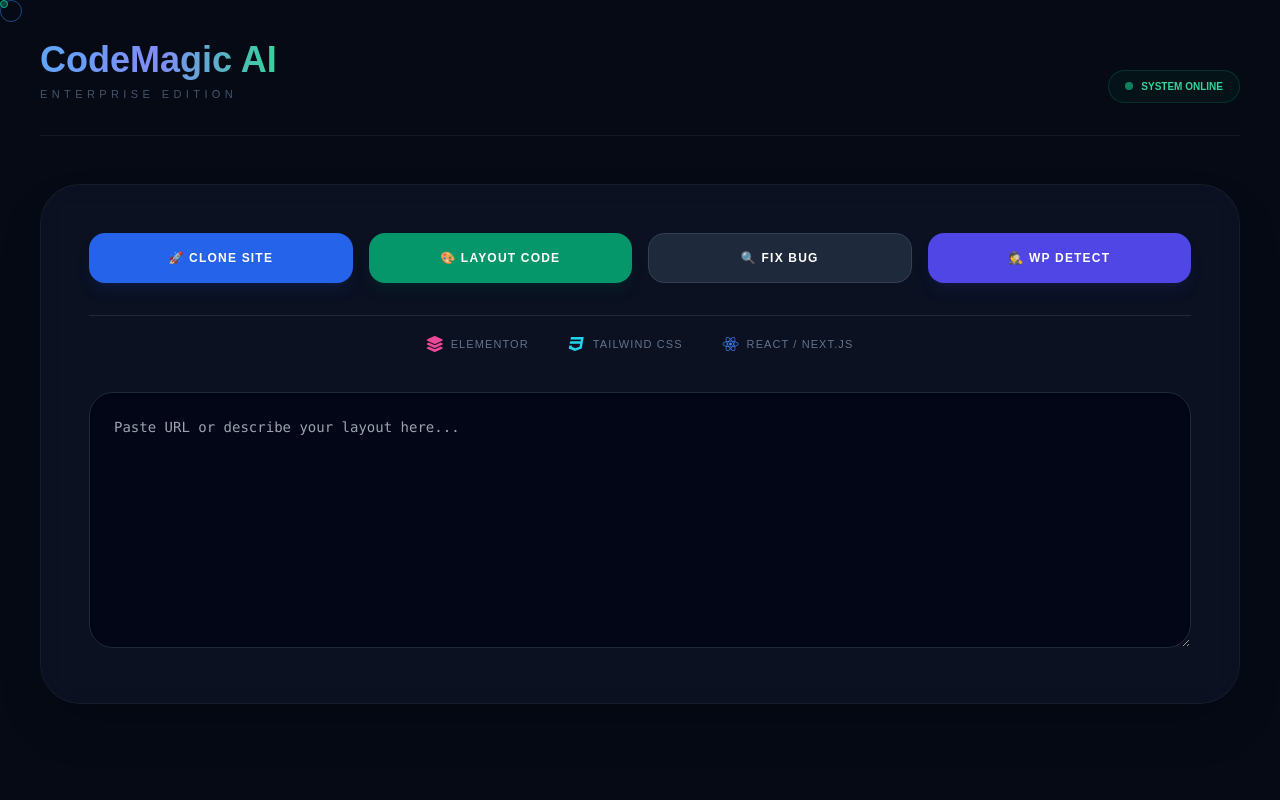
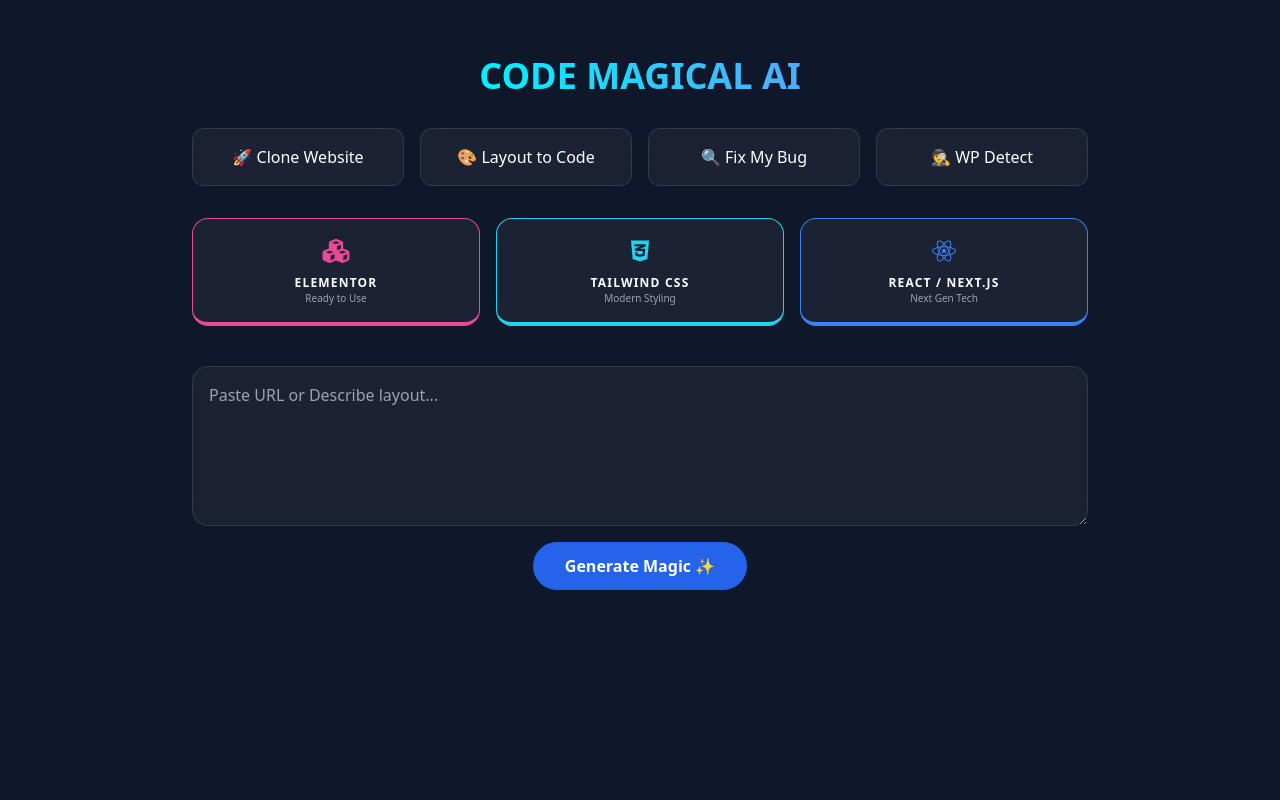
Before and after one commit to Saleemrind619/CodeMagicAI, a Flask app: page / in a window 1280 px wide. Run offline with Flask 3, Linux system fonts and the light colour scheme; some libraries are stand-ins or nearby versions.

Commit message:
Update index.html

```diff
--- a/templates/index.html
+++ b/templates/index.html
@@ -3,160 +3,89 @@
 <head>
     <meta charset="UTF-8">
     <meta name="viewport" content="width=device-width, initial-scale=1.0">
-    <title>CodeMagic AI | Enterprise</title>
-    <link rel="icon" href="https://fav.farm/🪄" />
+    <title>Code Magical AI</title>
     <script src="https://cdn.tailwindcss.com"></script>
     <link rel="stylesheet" href="https://cdnjs.cloudflare.com/ajax/libs/font-awesome/6.0.0/css/all.min.css">
     <style>
-        body { background-color: #050a15; color: white; font-family: sans-serif; cursor: none; overflow-x: hidden; min-height: 100vh; display: flex; flex-direction: column; }
-        .glass { background: rgba(15, 23, 42, 0.6); backdrop-filter: blur(12px); border: 1px solid rgba(255,255,255,0.05); }
-
-        /* MOUSE CIRCLES */
-        #cursor-outer, #cursor-inner { position: fixed; top: 0; left: 0; pointer-events: none; z-index: 9999; border-radius: 50%; will-change: transform; transition: transform 0.06s linear; }
-        #cursor-inner { width: 8px; height: 8px; border: 1.5px solid #10b981; background: rgba(16, 185, 129, 0.3); }
-        #cursor-outer { width: 22px; height: 22px; border: 1px solid rgba(59, 130, 246, 0.5); }
-        body.hovering-effect #cursor-outer { width: 35px; height: 35px; border-color: #10b981; background: rgba(16, 185, 129, 0.1); }
-
-        /* BUTTON EFFECTS */
-        .btn-magic { transition: all 0.3s cubic-bezier(0.4, 0, 0.2, 1); }
-        .btn-magic:hover { transform: scale(1.05); filter: brightness(1.2); }
-
-        /* TECH STACK HOVER LOGIC */
-        .tech-label { transition: all 0.2s ease; color: #64748b; }
-        .tech-label:hover { font-weight: bold; color: #ffffff; }
-        .tech-label:hover i { transform: scale(1.2); }
-
-        /* CLICK ACTIVE BUTTON STYLE */
-        .active-tech-btn {
-            background: rgba(255, 255, 255, 0.08);
-            border: 1px solid rgba(255, 255, 255, 0.2);
-            padding: 8px 16px;
-            border-radius: 12px;
-            color: white !important;
-            font-weight: bold;
-        }
-
-        .custom-scrollbar::-webkit-scrollbar { width: 4px; }
-        .custom-scrollbar::-webkit-scrollbar-thumb { background: #1e293b; border-radius: 10px; }
+        .glass { background: rgba(255, 255, 255, 0.05); backdrop-filter: blur(10px); border: 1px solid rgba(255, 255, 255, 0.1); }
+        .gradient-text { background: linear-gradient(90deg, #00f2fe, #4facfe); -webkit-background-clip: text; -webkit-text-fill-color: transparent; }
     </style>
 </head>
-<body class="flex flex-col">
+<body class="bg-[#0f172a] min-h-screen text-white flex flex-col items-center p-4">
 
-    <div id="cursor-outer"></div>
-    <div id="cursor-inner"></div>
+    <h1 class="text-4xl font-black mb-8 gradient-text mt-10">CODE MAGICAL AI</h1>
 
-    <main class="max-w-7xl mx-auto flex-grow w-full p-6 md:p-10">
-        <header class="mb-12 border-b border-slate-800/50 pb-8 flex flex-col md:flex-row justify-between items-end">
-            <div>
-                <h1 class="text-4xl font-extrabold bg-gradient-to-r from-blue-400 via-indigo-400 to-emerald-400 bg-clip-text text-transparent inline-block">CodeMagic AI</h1>
-                <p class="text-slate-600 text-[11px] mt-1.5 uppercase tracking-[0.4em]">Enterprise Edition</p>
-            </div>
-            <div class="flex items-center gap-2 text-[10px] text-emerald-400 font-bold bg-emerald-950/30 px-4 py-2 rounded-full border border-emerald-500/20">
-                <span class="w-2 h-2 bg-emerald-500 rounded-full animate-pulse"></span> SYSTEM ONLINE
-            </div>
-        </header>
-
-        <div class="glass rounded-[2.5rem] p-8 md:p-12 shadow-2xl">
-            <!-- ORIGINAL MAIN BUTTONS -->
-            <div class="grid grid-cols-1 md:grid-cols-4 gap-4 mb-8">
-                <button onclick="handleSend('clone')" class="btn-magic bg-blue-600 py-4 rounded-2xl font-bold text-xs uppercase tracking-widest shadow-lg shadow-blue-900/20">🚀 Clone Site</button>
-                <button onclick="handleSend('layout')" class="btn-magic bg-emerald-600 py-4 rounded-2xl font-bold text-xs uppercase tracking-widest shadow-lg shadow-emerald-900/20">🎨 Layout Code</button>
-                <button onclick="handleSend('debug')" class="btn-magic bg-slate-800 py-4 rounded-2xl font-bold text-xs uppercase tracking-widest border border-slate-700">🔍 Fix Bug</button>
-                <button onclick="handleSend('wp_detect')" class="btn-magic bg-indigo-600 py-4 rounded-2xl font-bold text-xs uppercase tracking-widest shadow-lg shadow-indigo-900/20">🕵️ WP Detect</button>
+    <!-- Action Buttons -->
+    <div class="grid grid-cols-2 md:grid-cols-4 gap-4 w-full max-w-4xl mb-8">
+        <button onclick="setMode('clone')" class="glass p-4 rounded-xl hover:bg-blue-600 transition">🚀 Clone Website</button>
+        <button onclick="setMode('layout')" class="glass p-4 rounded-xl hover:bg-purple-600 transition">🎨 Layout to Code</button>
+        <button onclick="setMode('debug')" class="glass p-4 rounded-xl hover:bg-red-600 transition">🔍 Fix My Bug</button>
+        <button onclick="setMode('wp_detect')" class="glass p-4 rounded-xl hover:bg-green-600 transition">🕵️ WP Detect</button>
     </div>
 
-            <!-- NEW TECH STACK SECTION (With Border Line) -->
-            <div style="border-top: 1px solid rgba(255,255,255,0.1); margin-top: 25px; padding-top: 20px;">
-                <div class="flex justify-center items-center gap-10">
-                    <!-- Elementor -->
-                    <div onclick="activateTech(this)" class="tech-label flex items-center gap-2 cursor-pointer group">
-                        <i class="fas fa-layer-group text-pink-500 transition-transform"></i>
-                        <span class="text-[11px] uppercase tracking-widest">Elementor</span>
+    <!-- PIYARI LOOK OPTIONS (New Section) -->
+    <div class="w-full max-w-4xl grid grid-cols-3 gap-4 mb-10">
+        <div class="glass p-4 rounded-2xl text-center border-b-4 border-pink-500">
+            <i class="fas fa-cubes text-pink-500 text-2xl mb-2"></i>
+            <h4 class="font-bold text-xs uppercase tracking-widest">Elementor</h4>
+            <p class="text-[10px] text-gray-400">Ready to Use</p>
         </div>
-
-                    <!-- Tailwind -->
-                    <div onclick="activateTech(this)" class="tech-label flex items-center gap-2 cursor-pointer group">
-                        <i class="fab fa-css3 text-cyan-400 transition-transform"></i>
-                        <span class="text-[11px] uppercase tracking-widest">Tailwind CSS</span>
+        <div class="glass p-4 rounded-2xl text-center border-b-4 border-cyan-400">
+            <i class="fab fa-css3-alt text-cyan-400 text-2xl mb-2"></i>
+            <h4 class="font-bold text-xs uppercase tracking-widest">Tailwind CSS</h4>
+            <p class="text-[10px] text-gray-400">Modern Styling</p>
         </div>
-
-                    <!-- React -->
-                    <div onclick="activateTech(this)" class="tech-label flex items-center gap-2 cursor-pointer group">
-                        <i class="fab fa-react text-blue-500 transition-transform"></i>
-                        <span class="text-[11px] uppercase tracking-widest">React / Next.js</span>
-                    </div>
+        <div class="glass p-4 rounded-2xl text-center border-b-4 border-blue-500">
+            <i class="fab fa-react text-blue-500 text-2xl mb-2"></i>
+            <h4 class="font-bold text-xs uppercase tracking-widest">React / Next.js</h4>
+            <p class="text-[10px] text-gray-400">Next Gen Tech</p>
         </div>
     </div>
 
-            <!-- INPUT SECTION -->
-            <div class="mt-10">
-                <textarea id="userInput" class="w-full h-64 bg-slate-950 border border-slate-800 rounded-3xl p-6 text-sm font-mono focus:border-blue-500 outline-none custom-scrollbar shadow-inner" placeholder="Paste URL or describe your layout here..."></textarea>
+    <!-- Input Area -->
+    <textarea id="userInput" class="w-full max-w-4xl h-40 glass rounded-2xl p-4 mb-4 outline-none focus:border-blue-500" placeholder="Paste URL or Describe layout..."></textarea>
+
+    <button onclick="process()" class="bg-blue-600 px-8 py-3 rounded-full font-bold hover:scale-105 transition">Generate Magic ✨</button>
+
+    <!-- Result Display & Download -->
+    <div id="resultBox" class="hidden w-full max-w-4xl mt-10 p-6 glass rounded-2xl">
+        <div class="flex justify-between items-center mb-4">
+            <h3 class="font-bold">Output Result:</h3>
+            <button id="downloadBtn" class="bg-green-600 text-xs px-4 py-2 rounded-lg font-bold">⬇️ Download File</button>
         </div>
+        <pre id="outputText" class="whitespace-pre-wrap text-sm text-gray-300"></pre>
     </div>
 
-        <div id="loading" class="hidden mt-8 text-center animate-pulse text-blue-400 font-mono text-[10px] tracking-widest">PROCESSING...</div>
+    <script>
+        let currentMode = 'clone';
+        function setMode(m) { currentMode = m; alert("Mode set to: " + m); }
 
-        <div id="resBox" class="hidden mt-12 pb-20">
-            <div class="flex justify-between items-center mb-4">
-                <span class="text-[10px] text-slate-500 font-bold uppercase tracking-widest">Output</span>
-                <button id="downloadBtn" onclick="downloadFile()" class="hidden text-[10px] text-emerald-400 font-bold uppercase tracking-widest">⬇️ Download</button>
-            </div>
-            <div id="result" class="bg-slate-950 border border-slate-900 p-8 rounded-[2.5rem] font-mono text-[11px] text-emerald-500/80 overflow-x-auto whitespace-pre-wrap"></div>
-        </div>
-    </main>
+        async function process() {
+            const text = document.getElementById('userInput').value;
+            const resBox = document.getElementById('resultBox');
+            const outText = document.getElementById('outputText');
 
-    <script>
-        // MOUSE CIRCLE LOGIC
-        const inner = document.getElementById('cursor-inner');
-        const outer = document.getElementById('cursor-outer');
-        document.addEventListener('mousemove', (e) => {
-            inner.style.transform = `translate3d(${e.clientX}px, ${e.clientY}px, 0)`;
-            outer.style.transform = `translate3d(${e.clientX - 8}px, ${e.clientY - 8}px, 0)`;
-        });
-
-        // TECH SELECTION LOGIC
-        function activateTech(el) {
-            document.querySelectorAll('.tech-label').forEach(item => {
-                item.classList.remove('active-tech-btn');
-            });
-            el.classList.add('active-tech-btn');
-        }
-
-        // SEND LOGIC
-        async function handleSend(mode) {
-            const text = document.getElementById('userInput').value;
-            if(!text.trim()) return alert("Please enter something!");
-
-            document.getElementById('loading').classList.remove('hidden');
-            document.getElementById('resBox').classList.add('hidden');
+            resBox.classList.remove('hidden');
+            outText.innerText = "Processing... Please wait.";
 
             const formData = new FormData();
+            formData.append('mode', currentMode);
             formData.append('text', text);
-            formData.append('mode', mode);
 
-            try {
             const response = await fetch('/process', { method: 'POST', body: formData });
             const data = await response.json();
 
-                if(data.status === "success") {
-                    document.getElementById('result').innerText = data.result;
-                    if(mode !== 'wp_detect') document.getElementById('downloadBtn').classList.remove('hidden');
-                } else {
-                    document.getElementById('result').innerText = "Error: " + data.result;
-                }
-                document.getElementById('resBox').classList.remove('hidden');
-            } catch (e) {
-                alert("Connection failed.");
-            } finally {
-                document.getElementById('loading').classList.add('hidden');
-            }
-        }
-
-        function downloadFile() {
-            const blob = new Blob([document.getElementById('result').innerText], { type: 'text/plain' });
+            if(data.status === 'success') {
+                outText.innerText = data.result;
+                document.getElementById('downloadBtn').onclick = () => {
+                    const blob = new Blob([data.result], { type: 'text/plain' });
                     const url = window.URL.createObjectURL(blob);
                     const a = document.createElement('a');
-            a.href = url; a.download = "code.html"; a.click();
+                    a.href = url;
+                    a.download = data.file_name;
+                    a.click();
+                };
+            }
         }
     </script>
 </body>
```
Lines whose indentation alone changed are shown as unchanged.
